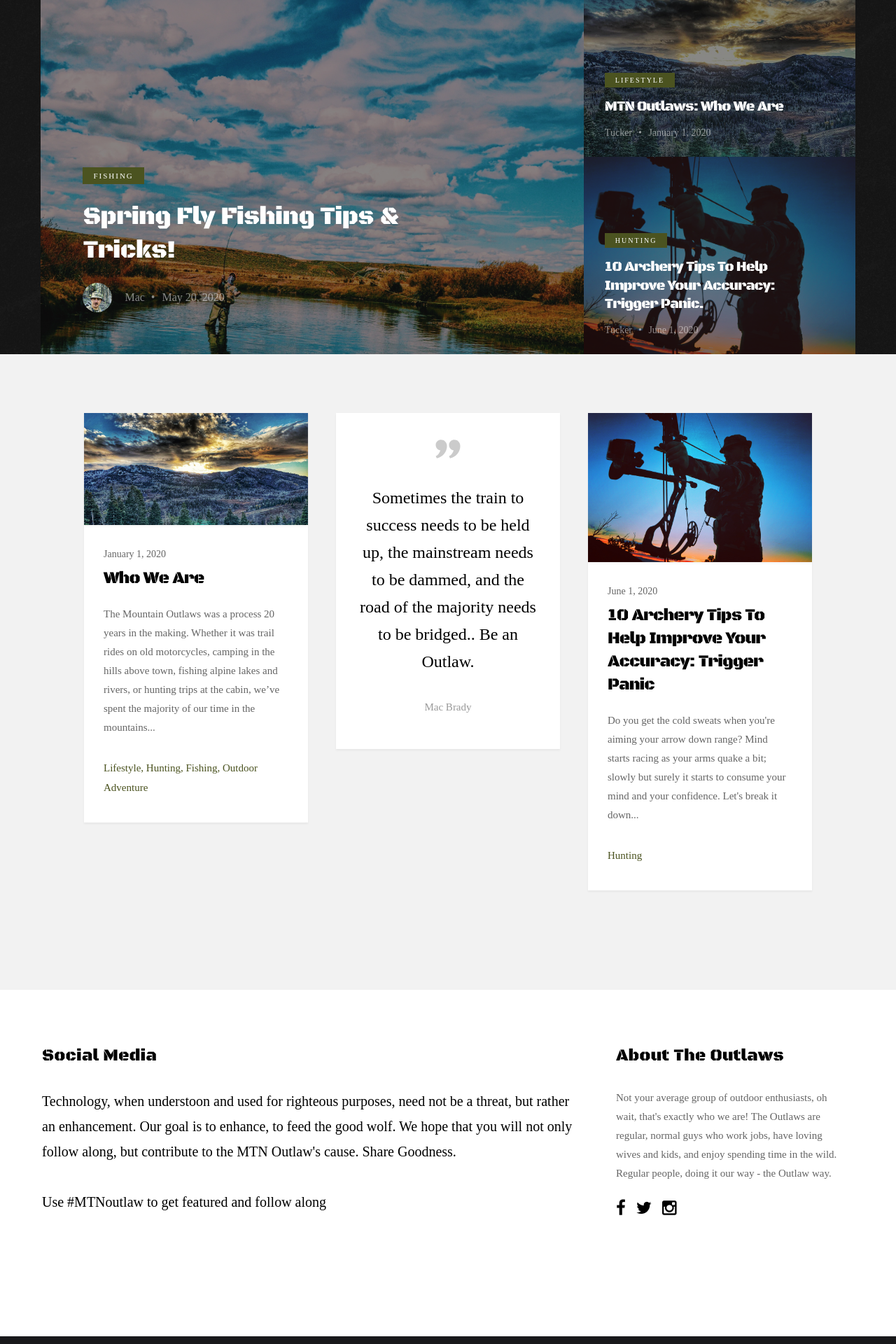
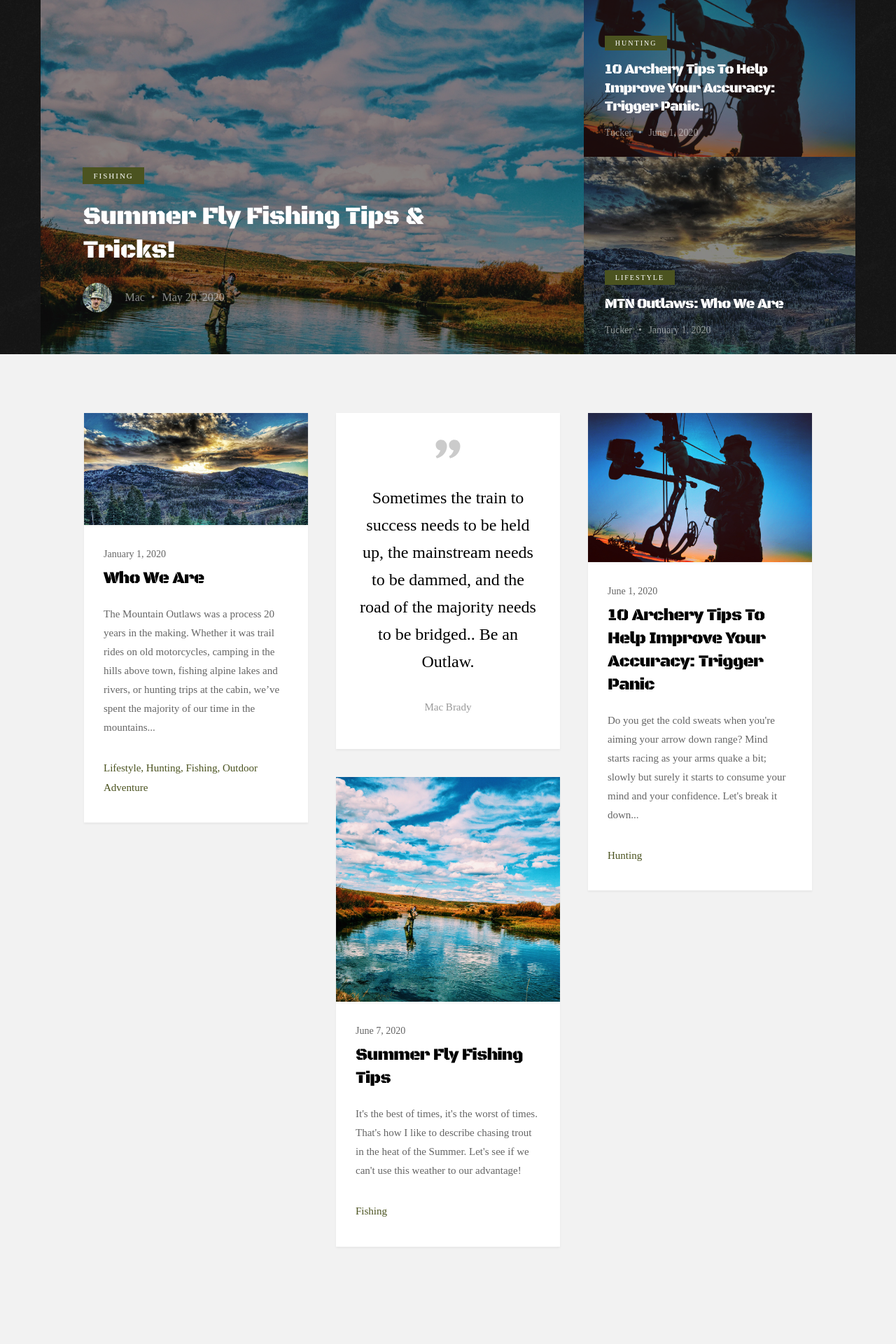
Before and after one commit to TuckerBrady/MTNoutlaw-old, a PHP site: page / in a window 1280 px wide. Shown: the part 280-2200 px from the top of the page at 70% size. Run offline with PHP 8.4, Linux system fonts and the light colour scheme; some libraries are stand-ins or nearby versions.

Commit message:
created the summer fishing article cards

```diff
--- a/index.php
+++ b/index.php
@@ -108,9 +108,9 @@
 
                         <div class="entry" >
                             <div class="entry__content">
-                                <span class="entry__category"><a href="#0">Fishing</a></span>
+                                <span class="entry__category"><a href="/articles/fishing/fishing-articles.php">Fishing</a></span>
 
-                                <h1><a href="" title="">Spring Fly Fishing Tips & Tricks!</a></h1>
+                                <h1><a href="/articles/fishing/summer-fly-fishing-tips.php" title="">Summer Fly Fishing Tips & Tricks!</a></h1>
                                 <div class="entry__info">
                                     <div class="entry__profile-pic">
                                         <img class="avatar" src="images/avatars/mac.jpg" alt="">
@@ -129,6 +129,23 @@
 
                     <div class="featured__column featured__column--small">
 
+                    <div class="entry" style="background-image:url('images/thumbs/featured/archery-tips.jpg');">
+
+                    <div class="entry__content">
+                        <span class="entry__category"><a href="/articles/hunting/hunting-articles.php">Hunting</a></span>
+
+                        <h1><a href="/articles/hunting/10-archery-tips.php" title="">10 Archery Tips To Help Improve Your Accuracy: Trigger Panic.</a></h1>
+
+                        <div class="entry__info">
+                            <ul class="entry__meta">
+                                <li>Tucker</li>
+                                <li>June 1, 2020</li>
+                            </ul>
+                        </div>
+                    </div> <!-- end entry__content -->
+
+                    </div> <!-- end entry -->
+
                         <div class="entry" style="background-image:url('/images/thumbs/single/standard/who-we-are.jpg');">
 
                             <div class="entry__content">
@@ -140,23 +157,6 @@
                                     <ul class="entry__meta">
                                         <li>Tucker</li>
                                         <li>January 1, 2020</li>
-                                    </ul>
-                                </div>
-                            </div> <!-- end entry__content -->
-
-                        </div> <!-- end entry -->
-
-                        <div class="entry" style="background-image:url('images/thumbs/featured/archery-tips.jpg');">
-
-                            <div class="entry__content">
-                                <span class="entry__category"><a href="/articles/hunting/hunting-articles.php">Hunting</a></span>
-
-                                <h1><a href="/articles/hunting/10-archery-tips.php" title="">10 Archery Tips To Help Improve Your Accuracy: Trigger Panic.</a></h1>
-
-                                <div class="entry__info">
-                                    <ul class="entry__meta">
-                                        <li>Tucker</li>
-                                        <li>June 1, 2020</li>
                                     </ul>
                                 </div>
                             </div> <!-- end entry__content -->
@@ -256,6 +256,37 @@
                         <div class="entry__meta">
                             <span class="entry__meta-links">
                                 <a href="articles/hunting/hunting-articles.php">Hunting</a>
+                            </span>
+                        </div>
+                    </div>
+
+                </article> <!-- end article -->
+
+                <article class="masonry__brick entry format-standard" data-aos="fade-up">
+
+                    <div class="entry__thumb">
+                        <a href="articles/fishing/summer-fly-fishing-tips.php" class="entry__thumb-link">
+                            <img src="images/thumbs/featured/fly-fishing.jpg">
+                        </a>
+                    </div>
+
+                    <div class="entry__text">
+                        <div class="entry__header">
+
+                            <div class="entry__date">
+                                June 7, 2020
+                            </div>
+                            <h1 class="entry__title"><a href="/articles/fishing/summer-fly-fishing-tips.php">Summer Fly Fishing Tips</a></h1>
+
+                        </div>
+                        <div class="entry__excerpt">
+                            <p>
+                            It's the best of times, it's the worst of times. That's how I like to describe chasing trout in the heat of the Summer. Let's see if we can't use this weather to our advantage!
+                            </p>
+                        </div>
+                        <div class="entry__meta">
+                            <span class="entry__meta-links">
+                                <a href="articles/fishing/fishing-articles.php">Fishing</a>
                             </span>
                         </div>
                     </div>
```
Also changed, not shown: articles/fishing/fishing-articles.php (+31 -0 lines), articles/fishing/summer-fly-fishing-tips.php (+22 -4 lines), 1 other file.
